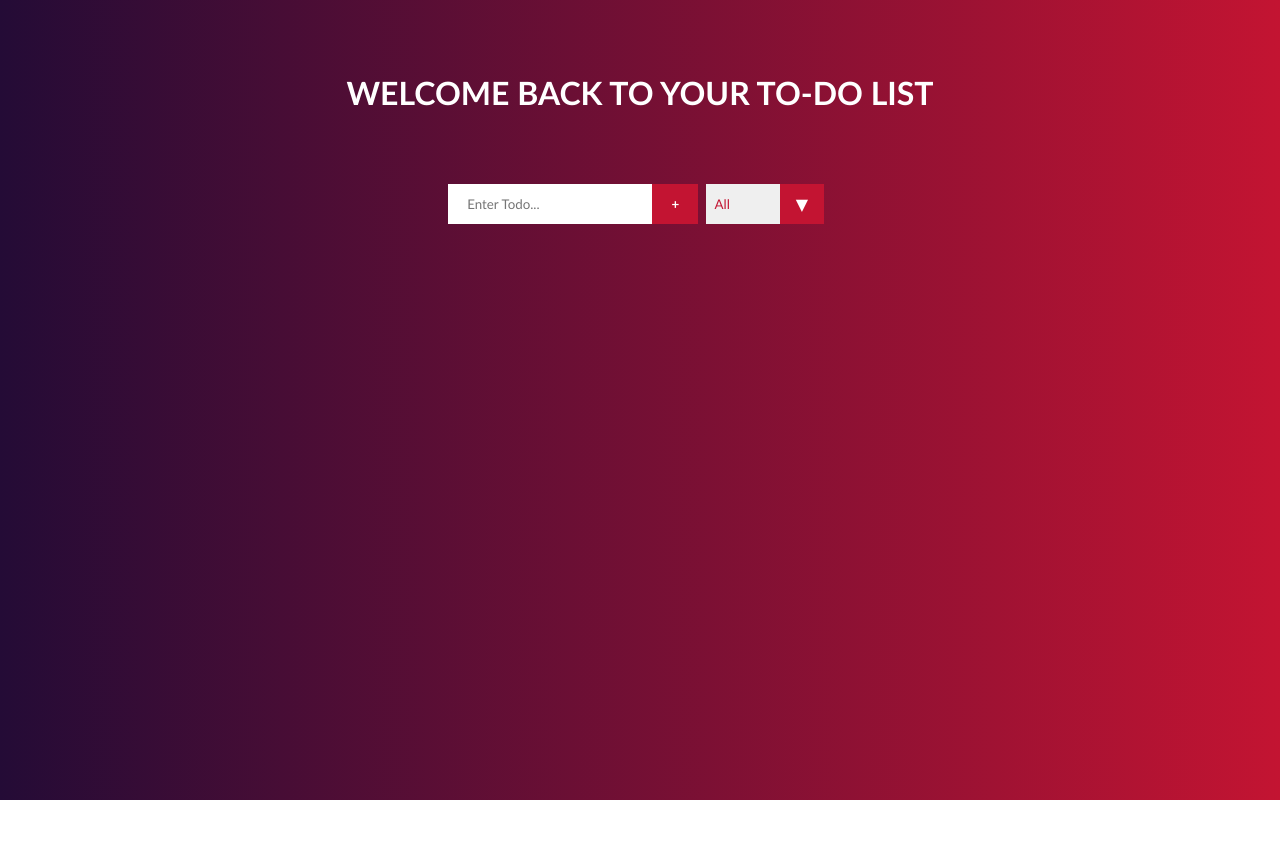
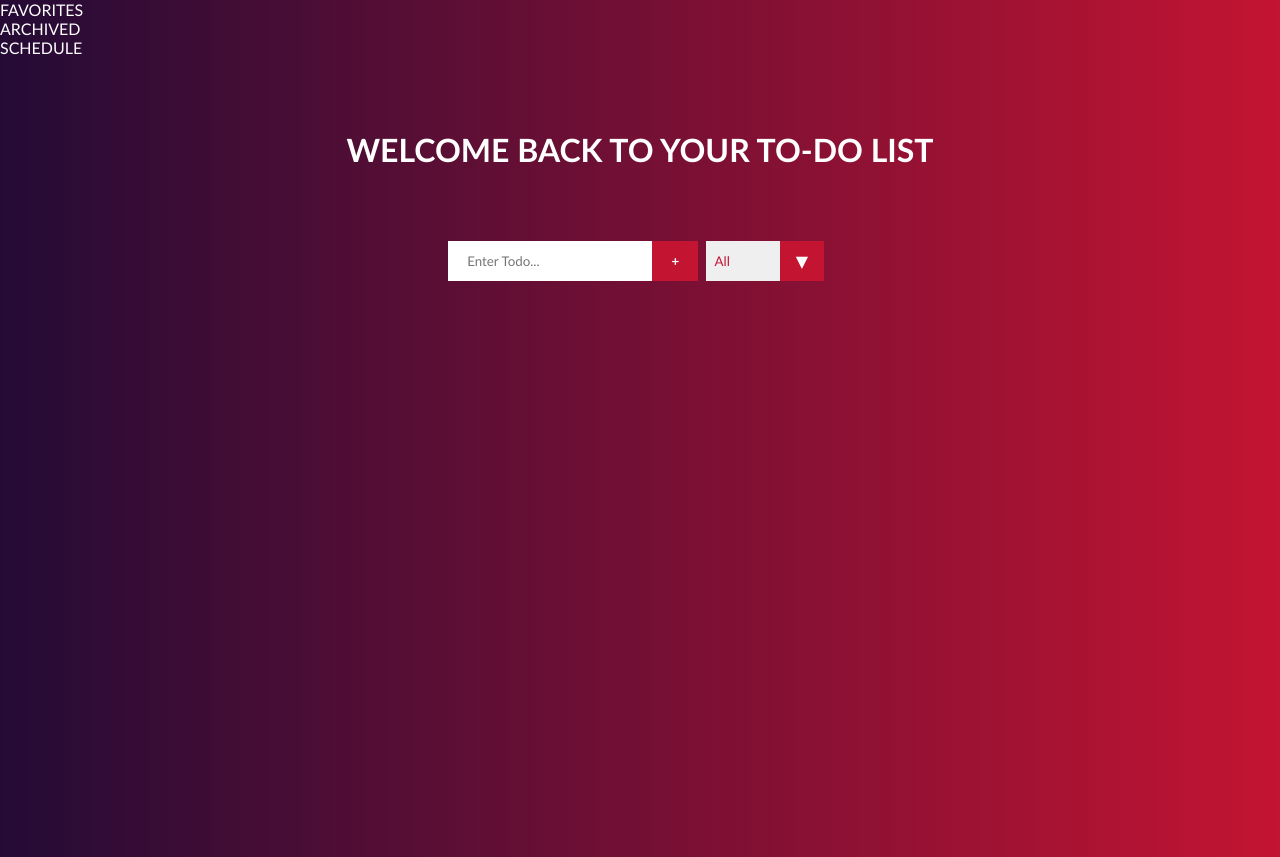
Before and after one commit to maecana/todo_list_js, a plain HTML site: page index.html in a window 1280 px wide. Before the commit the page ends 800 px from the top, so only its background shows below. Drawn offline with Linux system fonts and the light colour scheme.

Commit message:
WIP: Side navigation

```diff
--- a/app.js
+++ b/app.js
@@ -3,6 +3,11 @@ const inputEl = document.querySelector("#todo_input");
 const addBtn = document.querySelector(".add-btn");
 const todoList = document.querySelector(".todo-list");
 const filterEl = document.querySelector(".filter-select");
+const sideNav = document.querySelector(".side_nav");
+
+
+// VARIABLES
+const sideNavPath = "components/sidenav.html";
 
 
 // FUNCTIONS
@@ -145,6 +150,7 @@ todoEl = (item) => {
     todoList.appendChild(todoItem);
 }
 
+
 handleEnter = (e) => {
     if (e.keyCode === 13) {
         createTodoEl();
@@ -152,8 +158,20 @@ handleEnter = (e) => {
 }
 
 
+setSideNav = () => {
+    fetch(sideNavPath)
+    .then((data) => {
+        return data.text();
+    })
+    .then((html) => {
+        sideNav.innerHTML = html;
+    });
+}
+
+
 // EVENT LISTENERS
 window.addEventListener("DOMContentLoaded", (e) => {
+    setSideNav();
     setLocalItems();
 });
 addBtn.addEventListener("click", createTodoEl);
--- /dev/null
+++ b/components/sidenav.html
@@ -0,0 +1,7 @@
+<div>
+    <ul>
+        <li>FAVORITES</li>
+        <li>ARCHIVED</li>
+        <li>SCHEDULE</li>
+    </ul>
+</div>
--- a/index.html
+++ b/index.html
@@ -8,6 +8,7 @@
     </head>
 
     <body>
+        <div class="side_nav"></div>
         <div class="container">
             <h1 class="title">WELCOME BACK TO YOUR TO-DO LIST</h1>
 
```
